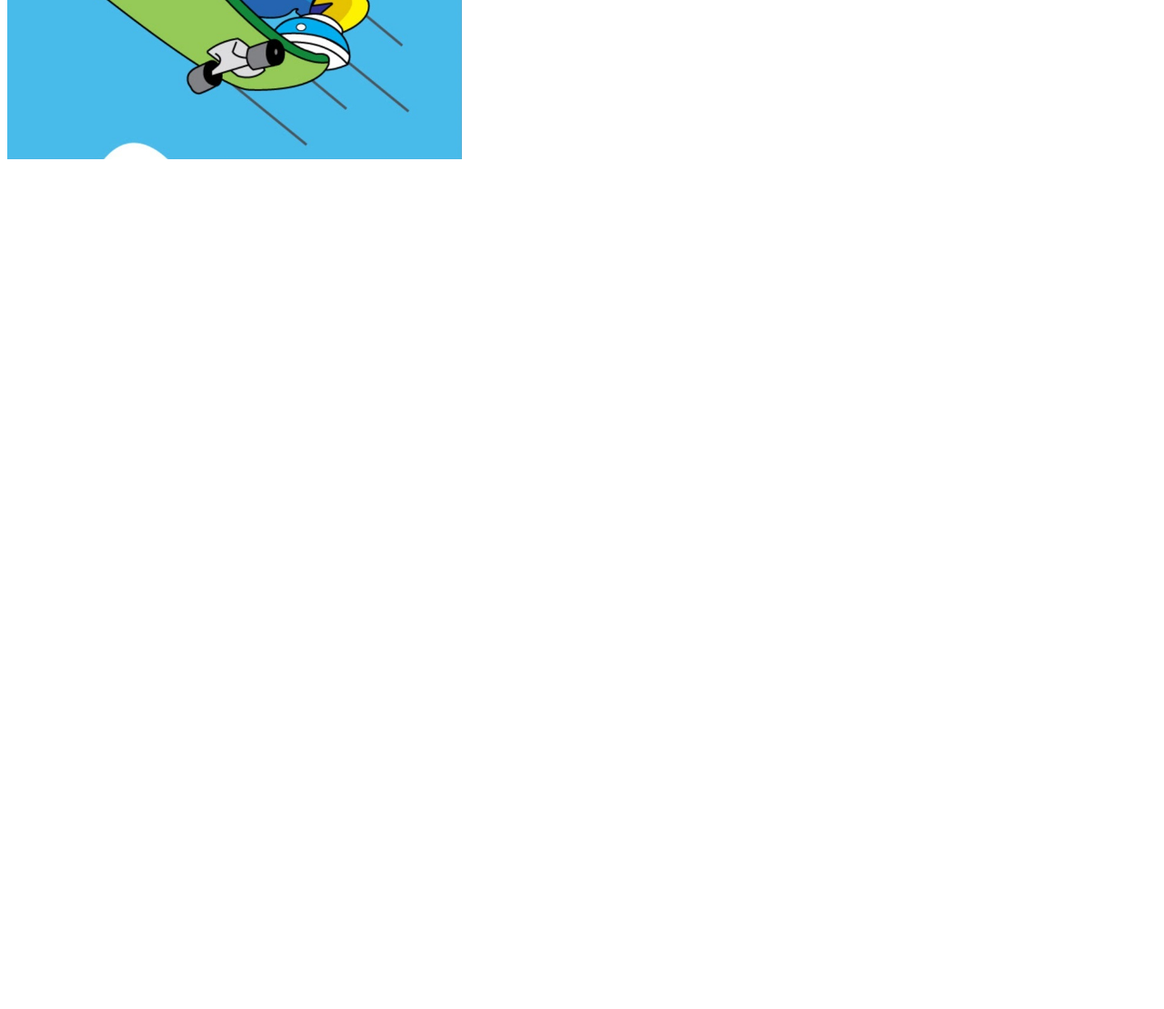
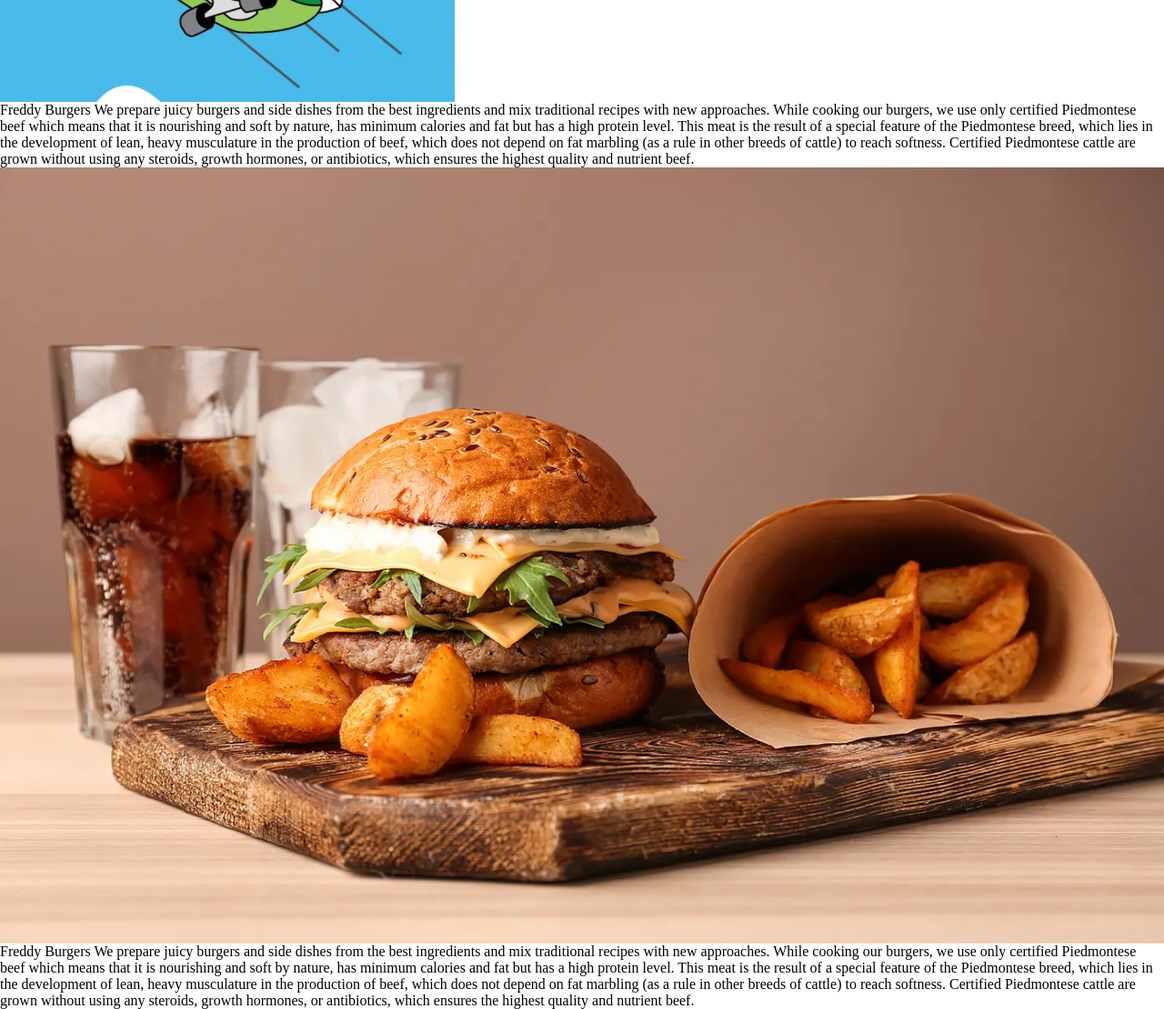
Before and after one commit to mKokodyn/html-webproject, a plain HTML site: page index.html in a window 1280 px wide. Shown: the part 500-1609 px from the top of the page at 91% size. Before the commit the page ends 800 px from the top, so only its background shows below. Drawn offline with Linux system fonts and the light colour scheme.

Commit message:
html and css

```diff
--- /dev/null
+++ b/css/global.css
@@ -0,0 +1,19 @@
+
+*,
+*::before,
+*::after {
+  margin: 0;
+  padding: 0;
+  box-sizing: border-box;
+  max-width: 100%;
+}
+
+:root {
+  scroll-behavior: smooth;
+
+}
+
+img {
+  display: block;
+  max-width: 100%;
+}
--- /dev/null
+++ b/css/index.css
@@ -0,0 +1 @@
+@import url(global.css);
--- a/index.html
+++ b/index.html
@@ -1,18 +1,57 @@
 <!DOCTYPE html>
 <html lang="en">
+
 <head>
   <meta charset="UTF-8" />
   <meta name="viewport" content="width=device-width, initial-scale=1.0" />
   <title>SIMPSON'S</title>
-    <link
-      rel="shortcut icon"
-      href="img/bart_s.jpg"
-      type="image/x-icon"
-    />
-  </head>
+  <link rel="shortcut icon" href="img/bart_s.jpg" type="image/x-icon" />
+  <link rel="stylesheet" href="./css/index.css" </head>
+
 <body>
-    <h1>The Simpsons character</h1>
-    <h2>Bart Simpson</h2>
-    <img width="500" src="img/bart_s.jpg" alt="Bart Simpson">
+  <div class="simpson-section">
+    <div class="simpson-container">
+      <h1 class="simpson-title">The Simpsons character</h1>
+      <h2 class="simpson-name">Bart Simpson</h2>
+      <img class="simpson-image" width="500" src="img/bart_s.jpg" alt="Bart Simpson" />
+    </div>
+    <div class="simpson-description">
+      <p class="simpson-text">
+        Freddy Burgers We prepare juicy burgers and side dishes from the best
+        ingredients and mix traditional recipes with new approaches. While
+        cooking our burgers, we use only certified Piedmontese beef which means
+        that it is nourishing and soft by nature, has minimum calories and fat
+        but has a high protein level. This meat is the result of a special
+        feature of the Piedmontese breed, which lies in the development of lean,
+        heavy musculature in the production of beef, which does not depend on fat
+        marbling (as a rule in other breeds of cattle) to reach softness.
+        Certified Piedmontese cattle are grown without using any steroids, growth
+        hormones, or antibiotics, which ensures the highest quality and nutrient
+        beef.
+      </p>
+    </div>
+  </div>
+  <div class="burger-section">
+    <div class="burger-image-container">
+      <img class="burger-image" src="./img/food-and-drinks-on-board.webp" alt="Burger" />
+    </div>
+    <div class="burger-description">
+      <p class="burger-text">
+        Freddy Burgers We prepare juicy burgers and side dishes from the best
+        ingredients and mix traditional recipes with new approaches. While
+        cooking our burgers, we use only certified Piedmontese beef which means
+        that it is nourishing and soft by nature, has minimum calories and fat
+        but has a high protein level. This meat is the result of a special
+        feature of the Piedmontese breed, which lies in the development of lean,
+        heavy musculature in the production of beef, which does not depend on fat
+        marbling (as a rule in other breeds of cattle) to reach softness.
+        Certified Piedmontese cattle are grown without using any steroids, growth
+        hormones, or antibiotics, which ensures the highest quality and nutrient
+        beef.
+      </p>
+    </div>
+  </div>
+
 </body>
+
 </html>
```
Also changed, not shown: img/food-and-drinks-on-board.webp (added). Lines whose indentation alone changed are shown as unchanged.
